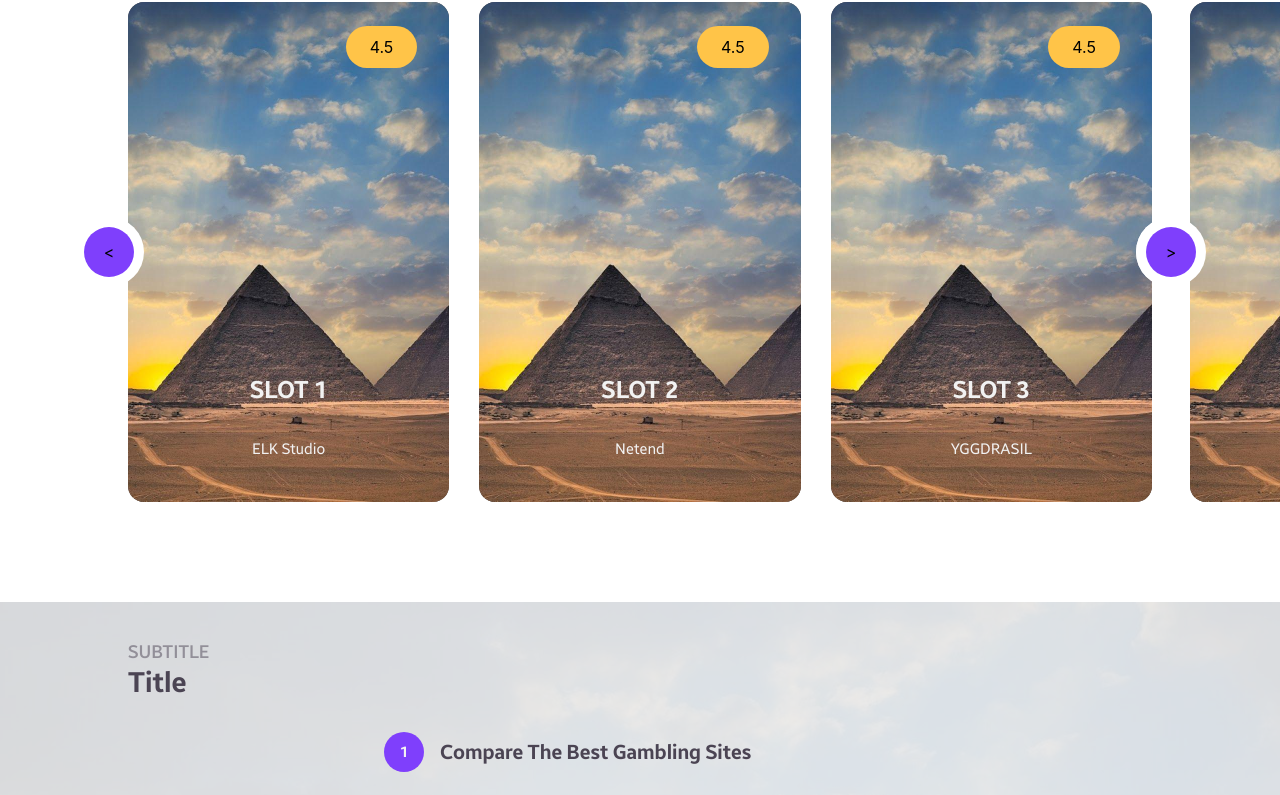
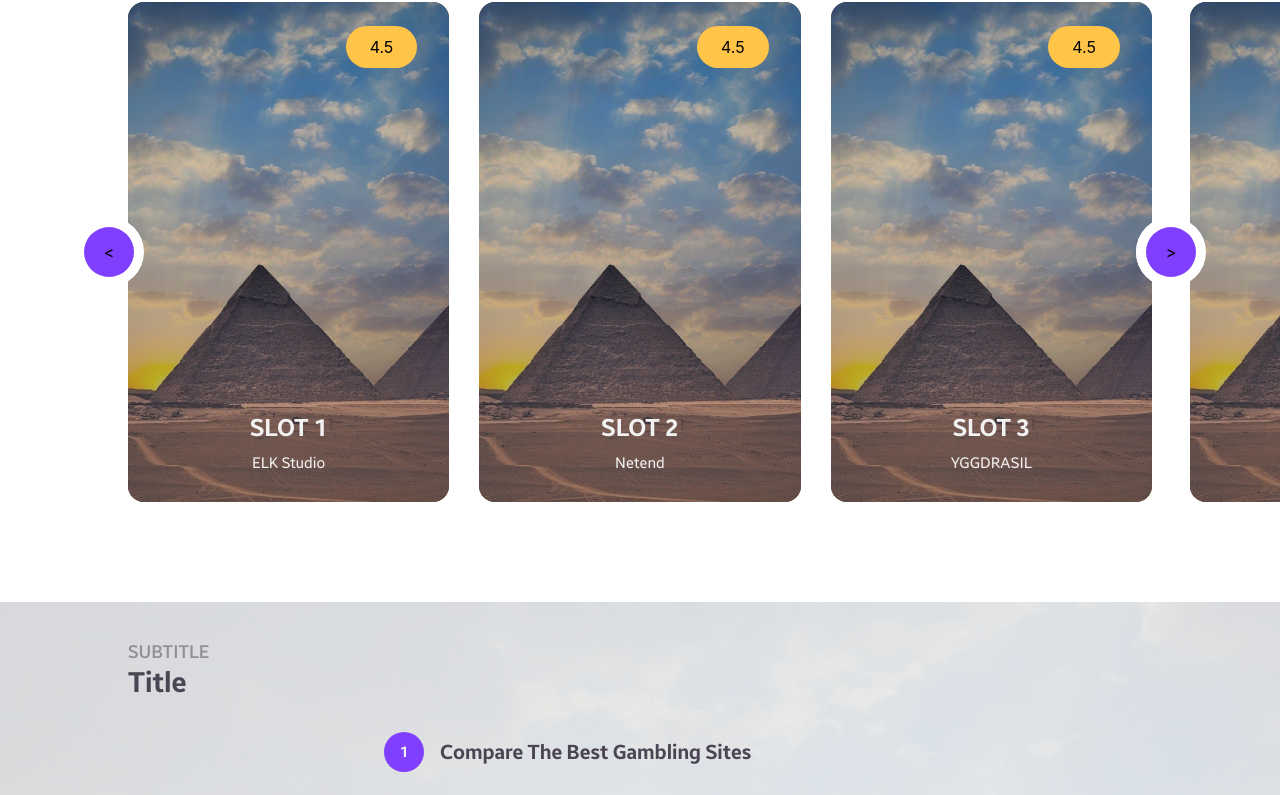
Before and after one commit to stoura90/Optimobet-website, a Next.js app: page / in a window 1280 px wide. Shown: the part 4623-5418 px from the top of the page. Built offline with nearby package versions, Linux system fonts and the light colour scheme.

Commit message:
slot card animation

```diff
--- a/components/Slot.js
+++ b/components/Slot.js
@@ -1,24 +1,62 @@
 import Image from 'next/image'
 import styles from '../styles/components/Slot.module.css'
 import { AnimatePresence, LayoutGroup, motion } from 'framer-motion'
+import { useState } from 'react'
 
 export default function Slot({ name, provider, rating, big, id, style }) {
+    const [hover, setHover] = useState(false)
+
+    const variants = {
+        "top":{
+            bottom: "98px"
+        },
+        "bot":{
+            bottom: "30px"
+        }
+    }
+
     return (
         <motion.div
             layout
             className={`${styles.slot} ${big && styles.big}`}
             style={style}
+            onHoverStart={()=>{
+                setHover(true)
+            }}
+            onHoverEnd={()=>{
+                setHover(false)
+            }}
         >
+            <div className={styles.pictureArea}>
                 <Image
                     src={'/images/egypt.jpg'}
                     alt={name}
                     layout={'fill'}
                     objectFit={'cover'}
                 />
-            <div className={styles.slotInfo}>
+            </div>
+            <motion.div
+                className={styles.slotInfo}
+                animate={hover ? "top" : "bot"}
+                variants={variants}
+                transition={{duration:0.2, ease:"easeInOut"}}
+            >
                 <span className={styles.slotName}>{name}</span>
                 <span className={styles.slotProvider}>{provider}</span>
-            </div>
+            </motion.div>
+            <AnimatePresence>
+                {hover && !big &&
+                    <motion.div
+                        className={styles.slotButtonCenter}
+                        initial={{ opacity: 0 }}
+                        animate={{ opacity: 1 }}
+                        exit={{ opacity: 0 }}
+                        transition={{duration:0.2, ease:"easeInOut"}}
+                    >
+                        Play Now
+                    </motion.div>
+                }
+            </AnimatePresence>
             <div className={styles.slotRating}>
                 {rating}
             </div>
--- a/styles/components/Slot.module.css
+++ b/styles/components/Slot.module.css
@@ -18,6 +18,20 @@
     bottom: 32px;
 }
 
+.pictureArea::after{
+    content: "";
+    background: transparent linear-gradient(180deg, #4B445300 0%, #4B445380 100%);
+    width: 100%;
+    height: 100%;
+    position: absolute;
+    left: 0;
+    bottom: 0;
+}
+
+.slot:hover .pictureArea::after{
+    background: transparent linear-gradient(180deg, #4B445300 0%, #4B4453CC 100%);
+}
+
 .slotInfo {
     position: absolute;
     bottom: 30px;
@@ -29,7 +43,7 @@
 
 .slotName {
     text-align: center;
-    font: normal normal bold 24px/45px Samsung Sans;
+    font: normal normal bold 24px/26px Samsung Sans;
     letter-spacing: 0px;
     color: #F2F2F2;
     text-transform: uppercase;
@@ -37,7 +51,7 @@
 
 .slotProvider {
     text-align: center;
-    font: normal normal normal 15px/45px Samsung Sans;
+    font: normal normal normal 15px/17px Samsung Sans;
     letter-spacing: 0px;
     color: #F2F2F2;
 }
@@ -59,7 +73,21 @@
     background-color: #7F3FFC;
     border-radius: 24px;
     text-align: left;
-    font: normal normal 500 15px/24px Samsung Sans;
+    font: normal normal 500 15px/18px Samsung Sans;
     letter-spacing: 0px;
     color: #F2F2F2;
+    cursor: pointer;
 }
+
+.slotButtonCenter{
+    position: absolute;
+    bottom: 30px;
+    padding: 15px 40px;
+    background-color: #7F3FFC;
+    border-radius: 24px;
+    text-align: left;
+    font: normal normal 500 15px/18px Samsung Sans;
+    letter-spacing: 0px;
+    color: #F2F2F2;
+    cursor: pointer;
+}
```
Lines whose indentation alone changed are shown as unchanged.
